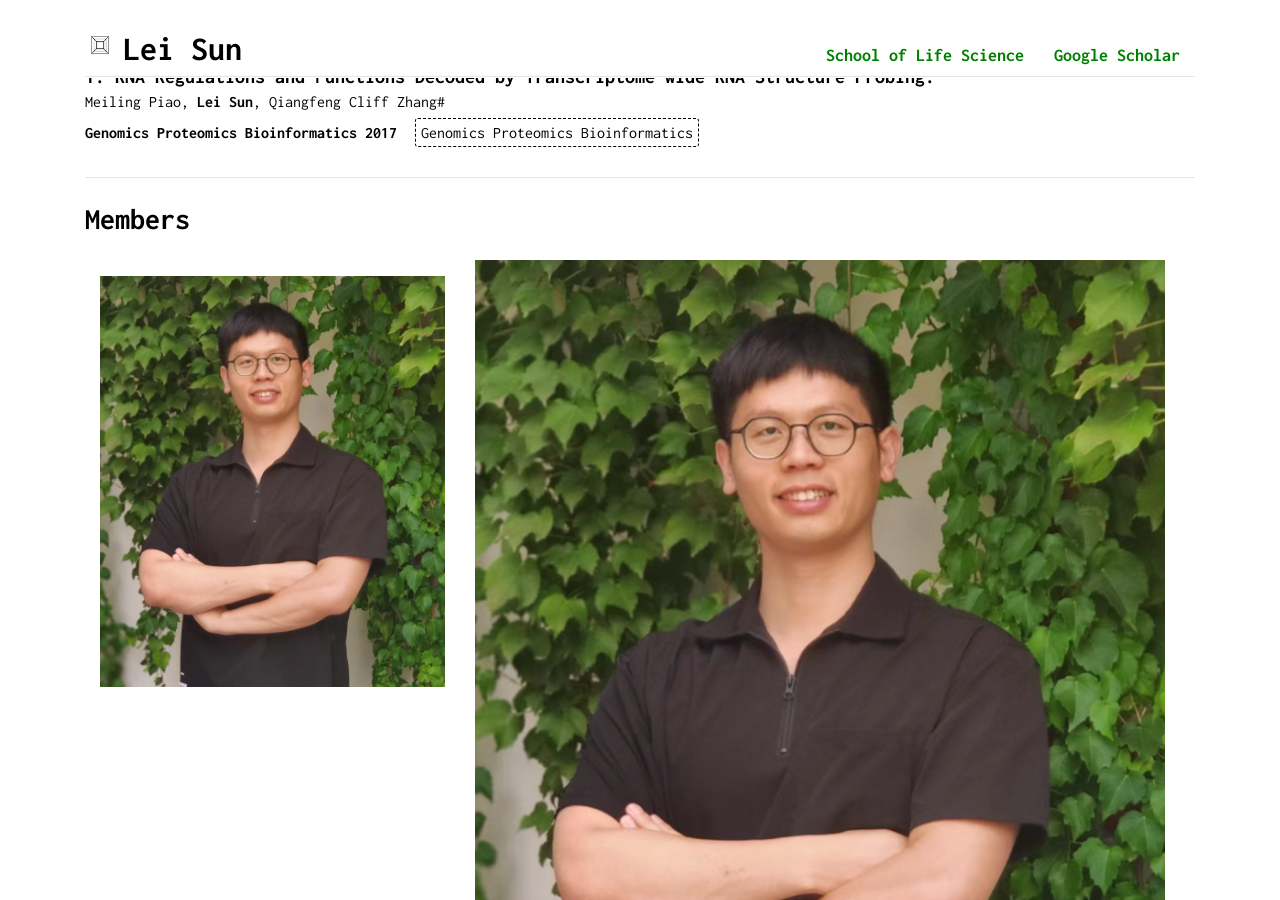
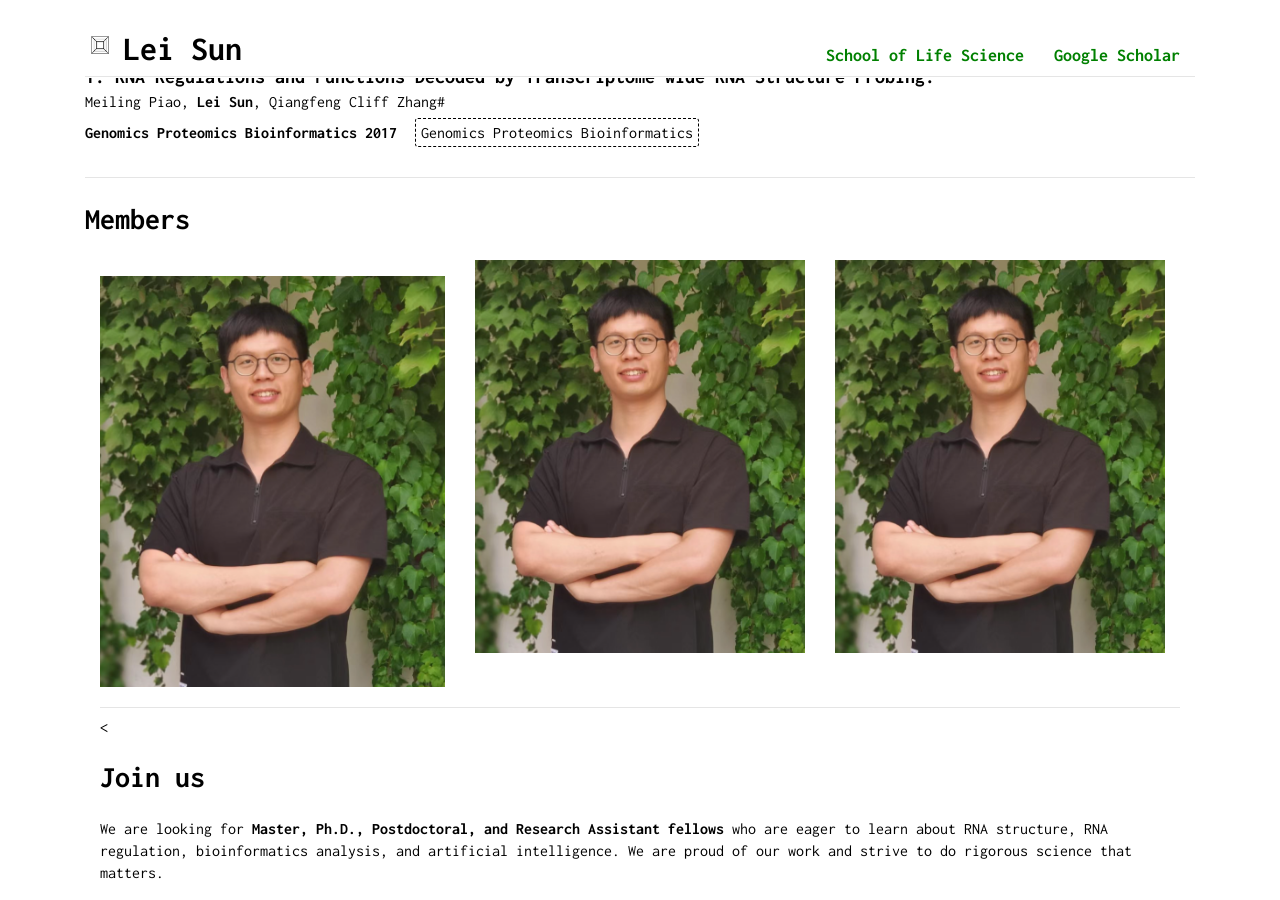
Before and after one commit to sunlei0227/sunlei0227.github.io, a Jekyll site: the page index.html, which Jekyll copies as it is, in a window 1280 px wide and 900 px high, scrolled down 4392 px. Built offline with Jekyll 4.4.1, drawn with Linux system fonts in a browser that asks for light colours; comment, search, counter and statistics services are not loaded.

Commit message:
Update index.html

```diff
--- a/index.html
+++ b/index.html
@@ -460,7 +460,11 @@
                         </div>
                     </div>
                     <!-- About -->
-                    <div class="col-md-8 col-sm-8 col-xs-12">
+                    <div class="col-md-4 col-sm-4 col-xs-12">
+                        <img alt="Lei Sun (孙磊)" title="Lei Sun  (孙磊)" id="display-picture" src="static/img/lei.jpg" />
+                    </div>
+
+                    <div class="col-md-4 col-sm-4 col-xs-12">
                         <img alt="Lei Sun (孙磊)" title="Lei Sun  (孙磊)" id="display-picture" src="static/img/lei.jpg" />
                     </div>
                 </div>
```
